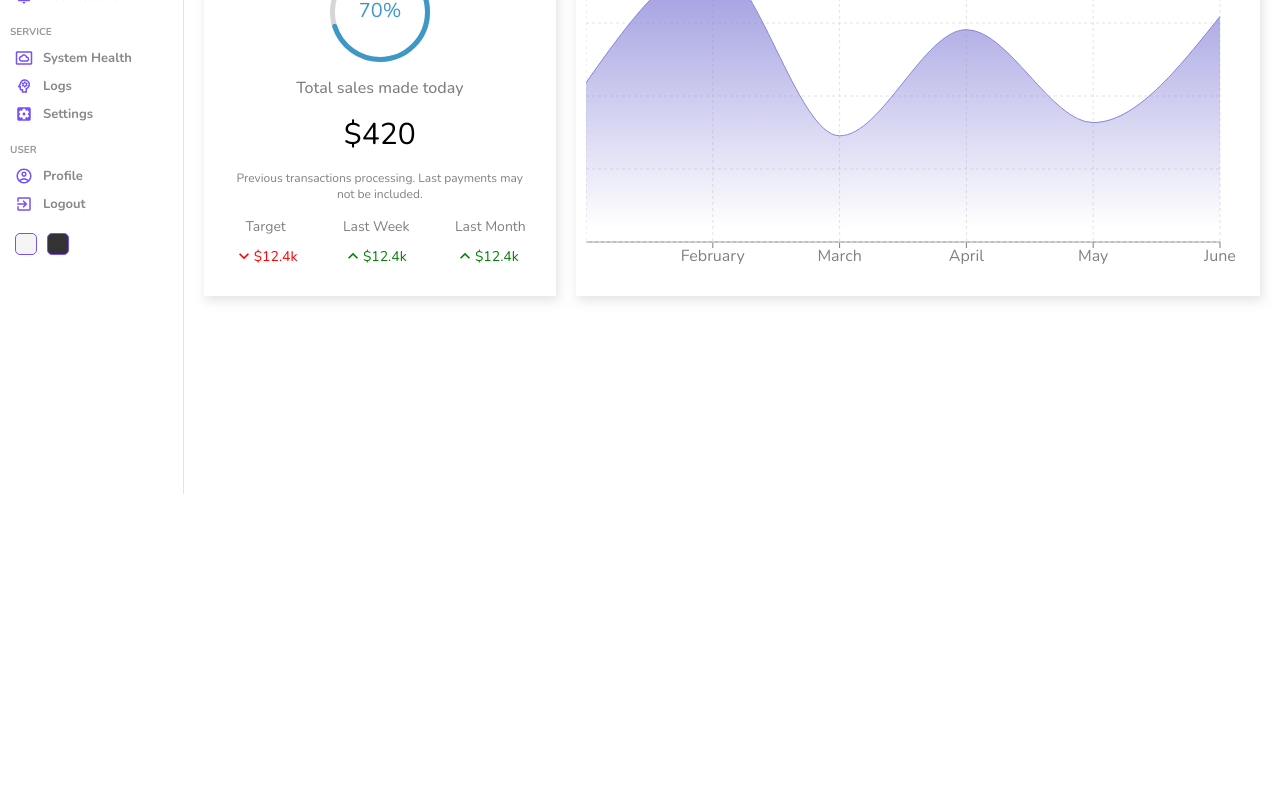
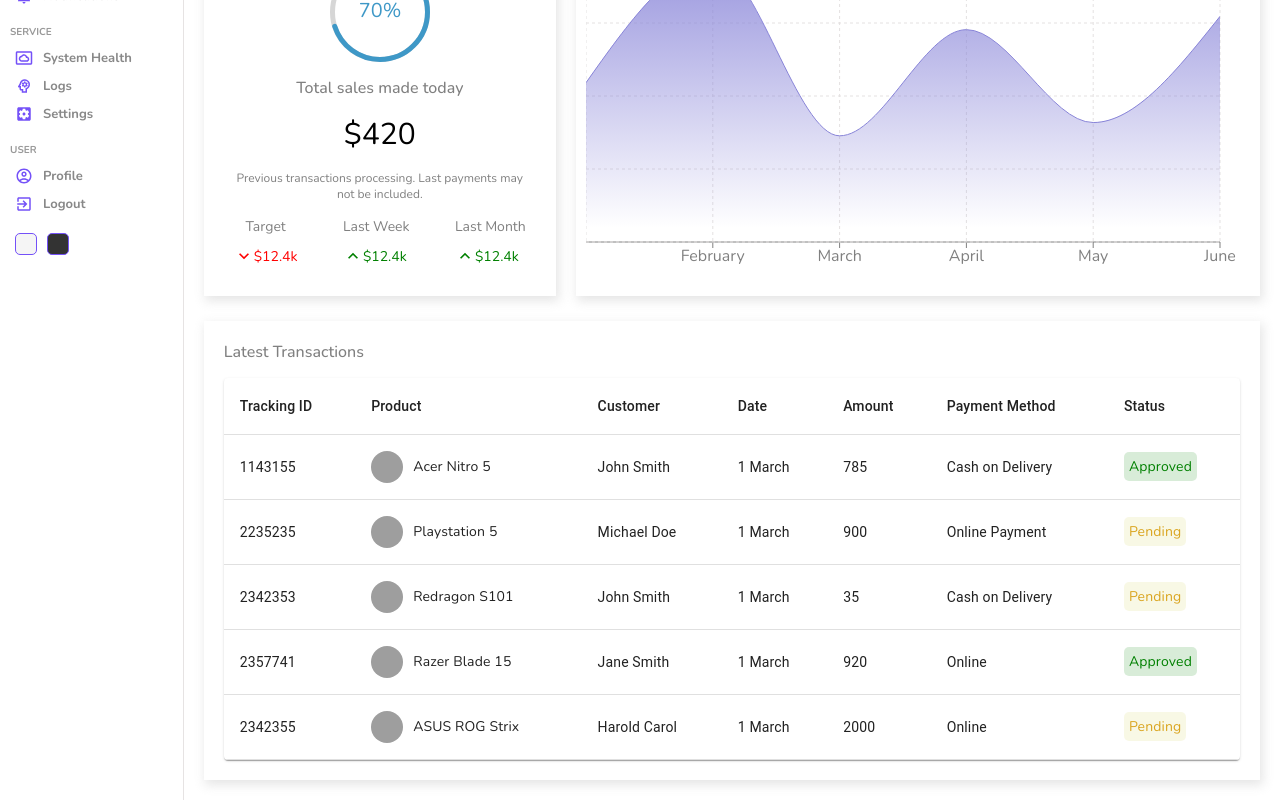
Before and after one commit to mucahityildirim0/Admin-Dashboard, a React (Create React App) app: page / in a window 1280 px wide. Shown: the part 306-1106 px from the top of the page. Before the commit the page ends 800 px from the top, so only its background shows below. Built offline with nearby package versions, Linux system fonts and the light colour scheme; grey boxes are pictures that could not be loaded.

Commit message:
add table and mui style

```diff
--- /dev/null
+++ b/src/components/table/Table.jsx
@@ -0,0 +1,103 @@
+import React from "react";
+import "./table.scss";
+import Table from "@mui/material/Table";
+import TableBody from "@mui/material/TableBody";
+import TableCell from "@mui/material/TableCell";
+import TableContainer from "@mui/material/TableContainer";
+import TableHead from "@mui/material/TableHead";
+import TableRow from "@mui/material/TableRow";
+import Paper from "@mui/material/Paper";
+
+const List = () => {
+  const rows = [
+    {
+      id: 1143155,
+      product: "Acer Nitro 5",
+      img: "https://m.media-amazon.com/images/I/81bc8mA3nKL._AC_UY327_FMwebp_QL65_.jpg",
+      customer: "John Smith",
+      date: "1 March",
+      amount: 785,
+      method: "Cash on Delivery",
+      status: "Approved",
+    },
+    {
+      id: 2235235,
+      product: "Playstation 5",
+      img: "https://m.media-amazon.com/images/I/31JaiPXYI8L._AC_UY327_FMwebp_QL65_.jpg",
+      customer: "Michael Doe",
+      date: "1 March",
+      amount: 900,
+      method: "Online Payment",
+      status: "Pending",
+    },
+    {
+      id: 2342353,
+      product: "Redragon S101",
+      img: "https://m.media-amazon.com/images/I/71kr3WAj1FL._AC_UY327_FMwebp_QL65_.jpg",
+      customer: "John Smith",
+      date: "1 March",
+      amount: 35,
+      method: "Cash on Delivery",
+      status: "Pending",
+    },
+    {
+      id: 2357741,
+      product: "Razer Blade 15",
+      img: "https://m.media-amazon.com/images/I/71wF7YDIQkL._AC_UY327_FMwebp_QL65_.jpg",
+      customer: "Jane Smith",
+      date: "1 March",
+      amount: 920,
+      method: "Online",
+      status: "Approved",
+    },
+    {
+      id: 2342355,
+      product: "ASUS ROG Strix",
+      img: "https://m.media-amazon.com/images/I/81hH5vK-MCL._AC_UY327_FMwebp_QL65_.jpg",
+      customer: "Harold Carol",
+      date: "1 March",
+      amount: 2000,
+      method: "Online",
+      status: "Pending",
+    },
+  ];
+  return (
+    <TableContainer component={Paper} className="table">
+      <Table sx={{ minWidth: 650 }} aria-label="simple table">
+        <TableHead>
+          <TableRow>
+            <TableCell className="tableCell">Tracking ID</TableCell>
+            <TableCell className="tableCell">Product</TableCell>
+            <TableCell className="tableCell">Customer</TableCell>
+            <TableCell className="tableCell">Date</TableCell>
+            <TableCell className="tableCell">Amount</TableCell>
+            <TableCell className="tableCell">Payment Method</TableCell>
+            <TableCell className="tableCell">Status</TableCell>
+          </TableRow>
+        </TableHead>
+        <TableBody>
+          {rows.map((row) => (
+            <TableRow key={row.id}>
+              <TableCell className="tableCell">{row.id}</TableCell>
+              <TableCell className="tableCell">
+                <div className="cellWrapper">
+                  <img src={row.img} alt="s" className="image" />
+                  {row.product}
+                </div>
+              </TableCell>
+              <TableCell className="tableCell">{row.customer}</TableCell>
+              <TableCell className="tableCell">{row.date}</TableCell>
+              <TableCell className="tableCell">{row.amount}</TableCell>
+              <TableCell className="tableCell">{row.method}</TableCell>
+              <TableCell className="tableCell">
+                <span className={`status ${row.status}`}>{row.status}</span>
+              </TableCell>
+            </TableRow>
+          ))}
+        </TableBody>
+      </Table>
+    </TableContainer>
+  );
+};
+
+export default List;
--- /dev/null
+++ b/src/components/table/table.scss
@@ -0,0 +1,29 @@
+.table {
+  .cellWrapper {
+    display: flex;
+    align-items: center;
+
+    .image {
+      width: 32px;
+      height: 32px;
+      border-radius: 50%;
+      margin-right: 10px;
+      object-fit: cover;
+    }
+  }
+
+  .status {
+    padding: 5px;
+    border-radius: 5px;
+
+    &.Approved {
+      color: green;
+      background-color: rgba(0, 128, 0, 0.151);
+    }
+
+    &.Pending {
+      color: goldenrod;
+      background-color: rgba(189, 189, 3, 0.103);
+    }
+  }
+}
--- a/src/pages/home/Home.jsx
+++ b/src/pages/home/Home.jsx
@@ -5,6 +5,7 @@
 import Widget from "../../components/widget/widget";
 import Featured from "../../featured/Featured";
 import Chart from "../../chart/Chart";
+import Table from "../../components/table/Table";
 
 const Home = () => {
   return (
@@ -22,6 +23,10 @@
           <Featured />
           <Chart />
         </div>
+        <div className="listContainer">
+          <div className="listTitle">Latest Transactions</div>
+          <Table />
+        </div>
       </div>
     </div>
   );
--- a/src/pages/home/home.scss
+++ b/src/pages/home/home.scss
@@ -14,5 +14,18 @@
     .charts {
       padding: 5px 20px;
     }
+
+    .listContainer {
+      -webkit-box-shadow: 2px 4px 10px 1px rgba(0, 0, 0, 0.47);
+      box-shadow: 2px 4px 10px 1px rgba(201, 201, 201, 0.47);
+      padding: 20px;
+      margin: 20px;
+
+      .listTitle {
+        font-weight: 500;
+        color: gray;
+        margin-bottom: 15px;
+      }
+    }
   }
 }
```
